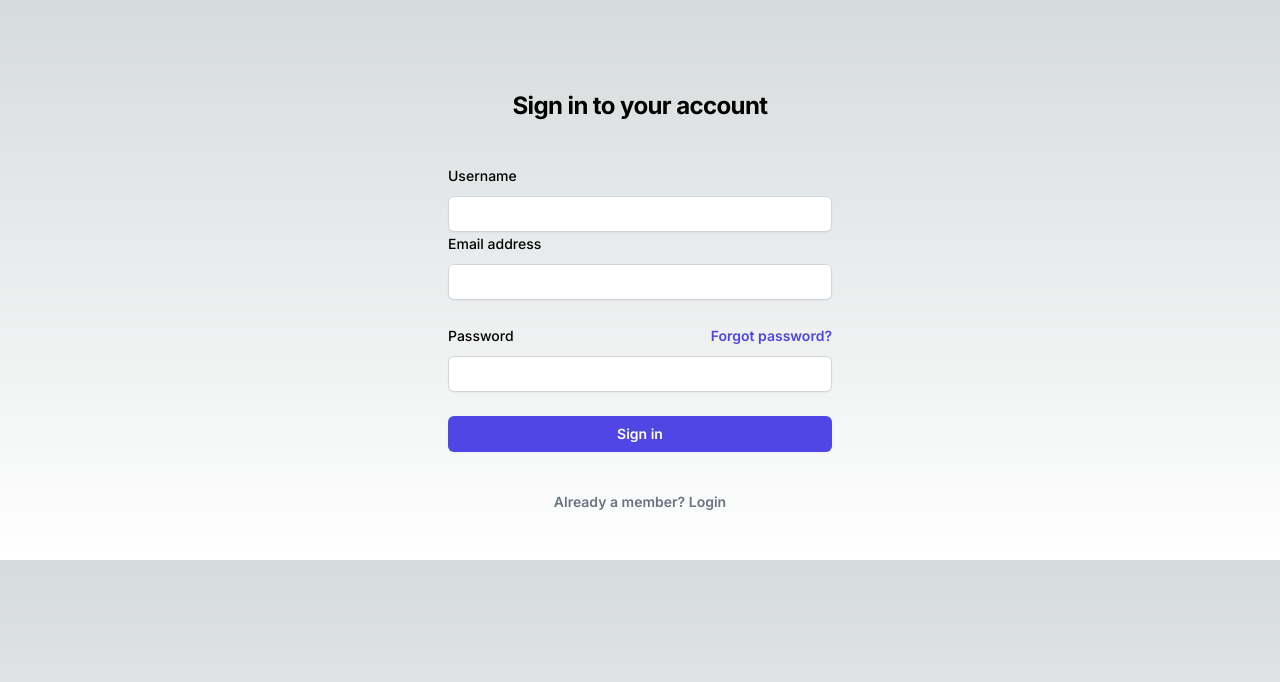
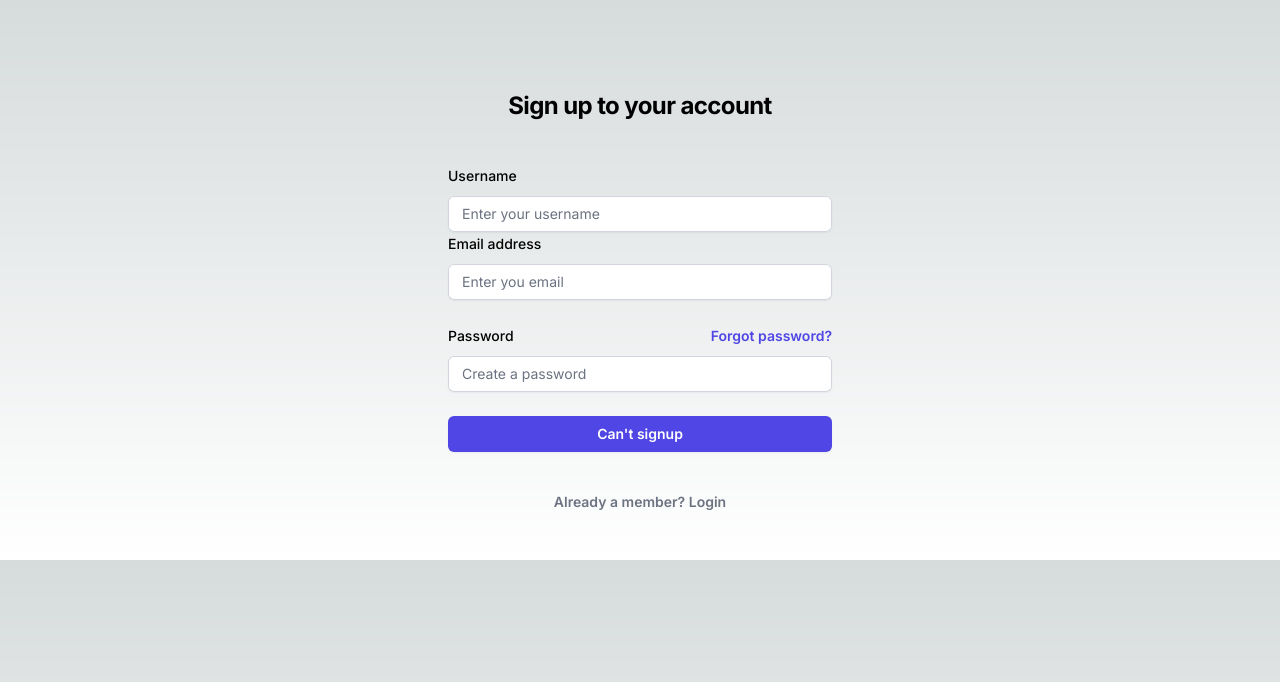
Before and after one commit to Roy009/nextjs-auth, a Next.js app: page /signup in a window 1280 px wide. Shown: the top 682 px of the page. Built offline with nearby package versions, Linux system fonts and the light colour scheme.

Commit message:
user model and signup login done

```diff
--- a/src/app/api/users/signup/route.ts
+++ b/src/app/api/users/signup/route.ts
@@ -0,0 +1,39 @@
+import { connect } from "@/db/db";
+import User from "@/models/userModel"
+import { NextRequest, NextResponse } from "next/server";
+import bcryptjs from "bcryptjs";
+
+connect()
+
+export async function POST(request: NextRequest) {
+    try{
+        const reqBody = await request.json();
+        const {username, email, password} = reqBody
+        console.log(reqBody);
+
+        // check if user already exists
+       const user = await User.findOne({email})
+       if(user){
+        return NextResponse.json({error: "User already exixts"}, {status: 400})
+       }
+       // Hashing the password
+       const salt = await bcryptjs.genSalt(10)
+       const hashedPassword = await bcryptjs.hash(password, salt)
+       const newUser = new User({
+        username,
+        email,
+        password: hashedPassword
+       })
+       const savedUser = await newUser.save();
+       console.log(savedUser);
+
+       return NextResponse.json({
+        message: "User created successfully",
+        success: true,
+        savedUser
+       })
+
+    } catch (error : any){
+        return NextResponse.json({error: error.message},{status: 500})
+    }
+}
--- a/src/app/layout.tsx
+++ b/src/app/layout.tsx
@@ -5,7 +5,7 @@ import { Inter } from 'next/font/google'
 const inter = Inter({ subsets: ['latin'] })
 
 export const metadata: Metadata = {
-  title: 'Create Next App',
+  title: 'Authentication',
   description: 'Generated by create next app',
 }
 
--- a/src/app/login/page.tsx
+++ b/src/app/login/page.tsx
@@ -31,7 +31,7 @@ export default function LoginPage() {
                     </div>
                 </form>
                 <Link href="/signup" className="text-center font-semibold leading-6 text-indigo-600 hover:text-indigo-500">
-                    <p className="mt-10 text-center text-sm text-gray-500">Not a member? Signin</p>
+                    <p className="mt-10 text-center text-sm text-gray-500">Not a member? Signup</p>
                 </Link>
 
             </div>
--- a/src/app/signup/page.tsx
+++ b/src/app/signup/page.tsx
@@ -1,22 +1,35 @@
 "use client"
 import Link from "next/link"
-import React from "react"
+import React, { useEffect } from "react"
 import { useRouter } from "next/navigation"
 import axios from "axios"
 
 export default function Signup() {
+    const router = useRouter();
     const [user, setUser] = React.useState({
         email: "",
         password: "",
         username: "",
     })
+    const [buttonDisabled, setButtonDisabled] = React.useState(false);
     const onSignup = async () => {
 
     }
+
+    useEffect(() => {
+        if (user.email.length > 0 && user.password.length > 0 && user.username.length > 0) {
+            setButtonDisabled(false);
+        } else {
+            setButtonDisabled(true);
+        }
+    })
+
+
+
     return (
         <div className="flex min-h-full flex-col justify-center px-6 py-12 lg:px-8">
             <div className="sm:mx-auto sm:w-full sm:max-w-sm">
-                <h2 className="mt-10 text-center text-2xl font-bold leading-9 tracking-tight text-white-900">Sign in to your account</h2>
+                <h2 className="mt-10 text-center text-2xl font-bold leading-9 tracking-tight text-white-900">Sign up to your account</h2>
             </div>
 
             <div className="mt-10 sm:mx-auto sm:w-full sm:max-w-sm">
@@ -24,14 +37,21 @@ export default function Signup() {
                     <div>
                         <label htmlFor="username" className="block text-sm font-medium leading-6 text-white-900">Username</label>
                         <div className="mt-2">
-                            <input id="username" name="username" type="text" required className="block w-full rounded-md border-0 py-1.5 text-gray-900 shadow-sm ring-1 ring-inset ring-gray-300 placeholder:text-gray-400 focus:ring-2 focus:ring-inset focus:ring-indigo-600 sm:text-sm sm:leading-6" />
+                            <input id="username" name="username" type="text" required className="placeholder:text-gray-500 pl-[14px] block w-full rounded-md border-0 py-1.5 text-gray-900 shadow-sm ring-1 ring-inset ring-gray-300 placeholder:text-gray-400 focus:ring-2 focus:ring-inset focus:ring-indigo-600 sm:text-sm sm:leading-6"
+                                value={user.username}
+                                onChange={(e) => setUser({ ...user, username: e.target.value })}
+                                placeholder="Enter your username"
+                            />
                         </div>
                         <label htmlFor="email" className="block text-sm font-medium leading-6 text-white-900">Email address</label>
                         <div className="mt-2">
-                            <input id="email" name="email" type="email" autoComplete="email" required className="block w-full rounded-md border-0 py-1.5 text-gray-900 shadow-sm ring-1 ring-inset ring-gray-300 placeholder:text-gray-400 focus:ring-2 focus:ring-inset focus:ring-indigo-600 sm:text-sm sm:leading-6" />
+                            <input id="email" name="email" type="email" autoComplete="email" required className="placeholder:text-gray-500 pl-[14px] block w-full rounded-md border-0 py-1.5 text-gray-900 shadow-sm ring-1 ring-inset ring-gray-300 placeholder:text-gray-400 focus:ring-2 focus:ring-inset focus:ring-indigo-600 sm:text-sm sm:leading-6"
+                                value={user.email}
+                                onChange={(e) => setUser({ ...user, email: e.target.value })}
+                                placeholder="Enter you email"
+                            />
                         </div>
                     </div>
-
                     <div>
                         <div className="flex items-center justify-between">
                             <label htmlFor="password" className="block text-sm font-medium leading-6 text-white-900">Password</label>
@@ -40,12 +60,16 @@ export default function Signup() {
                             </div>
                         </div>
                         <div className="mt-2">
-                            <input id="password" name="password" type="password" autoComplete="current-password" required className="block w-full rounded-md border-0 py-1.5 text-gray-900 shadow-sm ring-1 ring-inset ring-gray-300 placeholder:text-gray-400 focus:ring-2 focus:ring-inset focus:ring-indigo-600 sm:text-sm sm:leading-6" />
+                            <input id="password" name="password" type="password" autoComplete="current-password" required className=" placeholder:text-gray-500 pl-[14px]   block w-full rounded-md border-0 py-1.5 text-gray-900 shadow-sm ring-1 ring-inset ring-gray-300 placeholder:text-gray-400 focus:ring-2 focus:ring-inset focus:ring-indigo-600 sm:text-sm sm:leading-6"
+                                value={user.password}
+                                onChange={(e) => setUser({ ...user, password: e.target.value })}
+                                placeholder="Create a password"
+                            />
                         </div>
                     </div>
 
                     <div>
-                        <button type="submit" className="flex w-full justify-center rounded-md bg-indigo-600 px-3 py-1.5 text-sm font-semibold leading-6 text-white shadow-sm hover:bg-indigo-500 focus-visible:outline focus-visible:outline-2 focus-visible:outline-offset-2 focus-visible:outline-indigo-600">Sign in</button>
+                        <button type="submit" className="flex w-full justify-center rounded-md bg-indigo-600 px-3 py-1.5 text-sm font-semibold leading-6 text-white shadow-sm hover:bg-indigo-500 focus-visible:outline focus-visible:outline-2 focus-visible:outline-offset-2 focus-visible:outline-indigo-600">{buttonDisabled ? "Can't signup" : "Sign up"}</button>
                     </div>
                 </form>
                 <Link href="/login" className="text-center font-semibold leading-6 text-indigo-600 hover:text-indigo-500">
--- /dev/null
+++ b/src/models/userModel.js
@@ -0,0 +1,35 @@
+import mongoose from "mongoose";
+
+
+// model of our database
+const userSchema = new mongoose.Schema({
+    username:{
+        type: Stirng,
+        required: [true, "Please provide a username"],
+        unique: true,
+    },
+    email: {
+        type: String,
+        required: [true, "Please provide a email"],
+        unique: true,
+    },
+    password: {
+        type: String,
+        required: [true, "Please provide a password"],
+    },
+    isVerified: {
+        type: Boolean,
+        default: false,
+    },
+    isAdmin: {
+        type: Boolean,
+        default: false,
+    },
+    forgotPassWordToken: String,
+    forgotPassWordTokenExpiry: Date,
+    verifyTokenExpiry: Date,
+})
+
+const User = mongoose.models.users || mongoose.model("users",userSchema)
+
+export default User;
```
